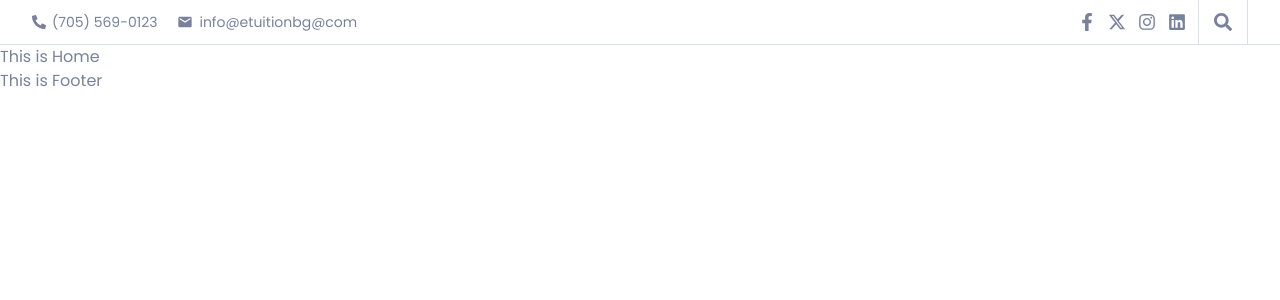
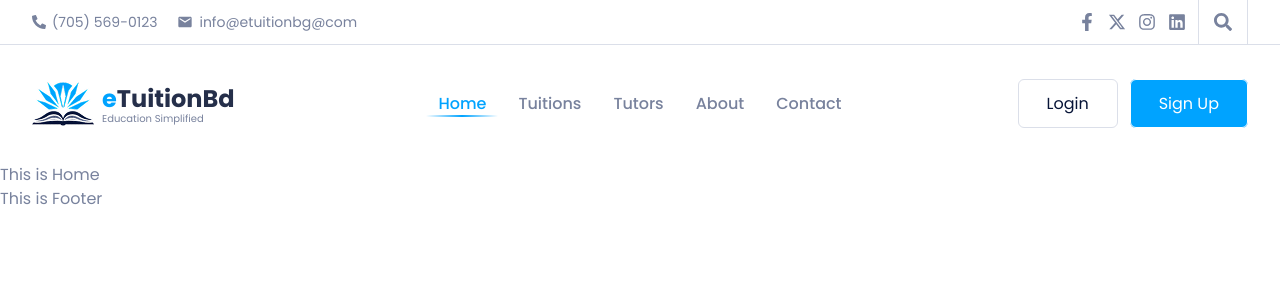
Before and after one commit to AbrarulRhythm/assignment-11-client, a React (Vite) app: page / in a window 1280 px wide. Shown: the top 300 px of the page. Built offline with nearby package versions, Linux system fonts and the light colour scheme.

Commit message:
added bottom header

```diff
--- a/src/components/Logo/Logo.jsx
+++ b/src/components/Logo/Logo.jsx
@@ -7,7 +7,7 @@ const Logo = ({ color = 'text-dark-08' }) => {
         <Link to='/' className='flex items-center gap-2 hover:opacity-65 duration-300' title='eTuitionBd'>
             <img src={logoIcon} alt='Logo' />
             <div>
-                <h4 className={`${color} text-[23px] font-bold`}><span className='text-theme-primary'>e</span>TuitionBd</h4>
+                <h4 className={`${color} text-2xl font-bold`}><span className='text-theme-primary'>e</span>TuitionBd</h4>
                 <span className='text-[10px] -mt-1 block'>Education Simplified</span>
             </div>
         </Link>
--- a/src/index.css
+++ b/src/index.css
@@ -82,3 +82,16 @@ body {
 .top-header .social-icons li a:hover {
   @apply text-theme-primary;
 }
+
+/* Bottom Header */
+.main-menu {
+  @apply flex justify-center
+}
+
+.main-menu a {
+  @apply flex items-center justify-center h-auto lg:h-[70px] py-2 lg:py-0 px-0 lg:px-4 font-medium hover:text-theme-primary duration-300;
+}
+
+.main-menu a.active {
+  @apply text-theme-primary relative before:content-none lg:before:content-[''] before:w-[90%] before:h-0.5 before:absolute before:-translate-x-[50%] before:left-[50%] before:mt-6 before:bg-linear-to-r before:from-theme-primary/0 before:via-theme-primary before:to-theme-primary/0;
+}
--- a/src/layout/RootLayout.jsx
+++ b/src/layout/RootLayout.jsx
@@ -1,11 +1,40 @@
-import React from 'react';
+import React, { useEffect, useState } from 'react';
 import Header from '../pages/Shared/Header/Header';
 import { Outlet } from 'react-router';
 import Footer from '../pages/Shared/Footer/Footer';
+import { FaChevronUp } from 'react-icons/fa';
 
 const RootLayout = () => {
+    const [isVisible, setIsVisible] = useState(false);
+
+    // Retun to top button
+    useEffect(() => {
+        const handleScroll = () => {
+            const scroll = window.scrollY;
+
+            if (scroll >= 250) {
+                setIsVisible(true);
+            }
+            else {
+                setIsVisible(false);
+            }
+        };
+
+        window.addEventListener('scroll', handleScroll);
+        return () => window.removeEventListener('scroll', handleScroll);
+    }, []);
+
+    // Handle Scroll top top
+    const handleScrollToTop = () => {
+        window.scrollTo({
+            top: 0,
+            behavior: "smooth"
+        });
+    }
+
     return (
-        // Main Wrapper
+        <>
+            {/* Main Wrapper */}
             <div className='main-wrapper'>
                 {/* Header */}
                 <header className='main-header'>
@@ -25,7 +54,13 @@ const RootLayout = () => {
                 </footer>
                 {/* Footer End */}
             </div>
-        // Main Wrapper End
+            {/* Main Wrapper End */}
+
+            {/* Retun to top button */}
+            <div onClick={handleScrollToTop} data-tip='Return to top' className={`${isVisible ? 'bottom-2.5 opacity-100' : '-bottom-4 opacity-0'} tooltip tooltip-left fixed right-2.5 w-11 h-11 flex items-center justify-center rounded-full text-white bg-gray-400 hover:bg-gray-500 duration-300 cursor-pointer`}>
+                <FaChevronUp />
+            </div>
+        </>
     );
 };
 
--- a/src/pages/Home/Home/Home.jsx
+++ b/src/pages/Home/Home/Home.jsx
@@ -2,7 +2,7 @@ import React from 'react';
 
 const Home = () => {
     return (
-        <div>
+        <div className='mt-[92px] lg:mt-[118px]'>
             This is Home
         </div>
     );
--- a/src/pages/Shared/Header/BottomHeader.jsx
+++ b/src/pages/Shared/Header/BottomHeader.jsx
@@ -0,0 +1,105 @@
+import React, { useEffect, useState } from 'react';
+import Logo from '../../../components/Logo/Logo';
+import { Link, NavLink } from 'react-router';
+import { HiMiniBars3BottomRight } from 'react-icons/hi2';
+import { MdClose } from 'react-icons/md';
+
+const BottomHeader = () => {
+    const [openNavMenu, setOpenNavMenu] = useState(false);
+    const [navStickyMovedUp, setNavStickyMovedUp] = useState(false);
+    const [stickyNavTransition, setStickyNavTransition] = useState(false);
+    const [isSticky, setIsSticky] = useState(false);
+
+    // Sticky Navbar
+    useEffect(() => {
+        const handleScroll = () => {
+            const scroll = window.scrollY;
+
+            if (scroll >= 153) {
+                setNavStickyMovedUp(true);
+            }
+            else {
+                setNavStickyMovedUp(false);
+            }
+
+            // Apply Transition
+            if (scroll >= 250) {
+                setStickyNavTransition(true);
+            }
+            else {
+                setStickyNavTransition(false);
+            }
+
+            // Sticky On
+            if (scroll >= 500) {
+                setIsSticky(true);
+            }
+            else {
+                setIsSticky(false);
+            }
+        };
+
+        window.addEventListener('scroll', handleScroll);
+        return () => window.removeEventListener('scroll', handleScroll);
+    }, []);
+
+    return (
+        <div className={`
+        ${navStickyMovedUp ? 'fixed top-0 -mt-[108px]' : 'absolute'}
+        ${stickyNavTransition ? 'duration-500' : ''}
+        ${isSticky ? 'mt-0 duration-500 shadow-md bg-white py-4 lg:py-3' : 'py-6'}
+        left-0 right-0  bottom-header`}>
+            <div className='container'>
+                <nav className='primary-menu relative'>
+                    <div className='flex flex-wrap -mx-3 items-center justify-between'>
+                        {/* Logo */}
+                        <div className='w-6/12 lg:w-3/12 px-3'>
+                            <Logo color='text-dark-08'></Logo>
+                        </div>
+                        {/* Logo End */}
+
+                        <div className='w-auto lg:w-6/12 px-3'>
+                            <div className={`${openNavMenu ? 'translate-y-0 opacity-100 visible duration-300' : '-translate-y-2.5 lg:translate-y-0 opacity-0 lg:opacity-100 invisible lg:visible duration-300'} mt-6 lg:mt-0 header-nav absolute lg:static top-[99%] left-0 right-0 bg-white lg:bg-transparent p-4 lg:p-0 rounded-md border lg:border-0 border-dark-03`}>
+                                <ul className='main-menu flex-col lg:flex-row text-dark-07'>
+                                    <li>
+                                        <NavLink to='/'>Home</NavLink>
+                                    </li>
+                                    <li>
+                                        <NavLink to='/tuitions'>Tuitions</NavLink>
+                                    </li>
+                                    <li>
+                                        <NavLink to='/tutors'>Tutors</NavLink>
+                                    </li>
+                                    <li>
+                                        <NavLink to='/about'>About</NavLink>
+                                    </li>
+                                    <li>
+                                        <NavLink to='/contact'>Contact</NavLink>
+                                    </li>
+                                </ul>
+                                <div className='flex lg:hidden flex-col text-center gap-3 mt-4'>
+                                    <Link to='/login' className='text-dark-09 py-3 px-7 rounded-md border border-dark-03 hover:bg-dark-09 hover:text-white hover:border-dark-09 duration-300 cursor-pointer'>Login</Link>
+                                    <Link to='sign-up' className='bg-theme-primary text-white py-3 px-7 rounded-md border hover:shadow-btn-inner hover:text-white duration-300 cursor-pointer'>Sign Up</Link>
+                                </div>
+                            </div>
+                        </div>
+                        <div className='w-auto lg:w-3/12 px-3'>
+                            <div className='flex justify-end'>
+                                <div onClick={() => setOpenNavMenu(!openNavMenu)} className='w-11 h-11 rounded-sm justify-center items-center text-2xl flex lg:hidden bg-theme-primary/14 text-theme-primary'>
+                                    {openNavMenu ? <MdClose /> : <HiMiniBars3BottomRight />}
+                                </div>
+
+                                <div className='space-x-3 hidden lg:block'>
+                                    <Link to='/login' className='text-dark-09 py-3 px-7 rounded-md border border-dark-03 hover:bg-dark-09 hover:text-white hover:border-dark-09 duration-300 cursor-pointer'>Login</Link>
+                                    <Link to='sign-up' className='bg-theme-primary text-white py-3 px-7 rounded-md border hover:shadow-btn-inner hover:text-white duration-300 cursor-pointer'>Sign Up</Link>
+                                </div>
+                            </div>
+                        </div>
+                    </div>
+                </nav>
+            </div>
+        </div>
+    );
+};
+
+export default BottomHeader;
--- a/src/pages/Shared/Header/Header.jsx
+++ b/src/pages/Shared/Header/Header.jsx
@@ -1,10 +1,12 @@
 import React from 'react';
 import TopHeader from './TopHeader';
+import BottomHeader from './BottomHeader';
 
 const Header = () => {
     return (
         <>
             <TopHeader></TopHeader>
+            <BottomHeader></BottomHeader>
         </>
     );
 };
```
Lines whose indentation alone changed are shown as unchanged.
